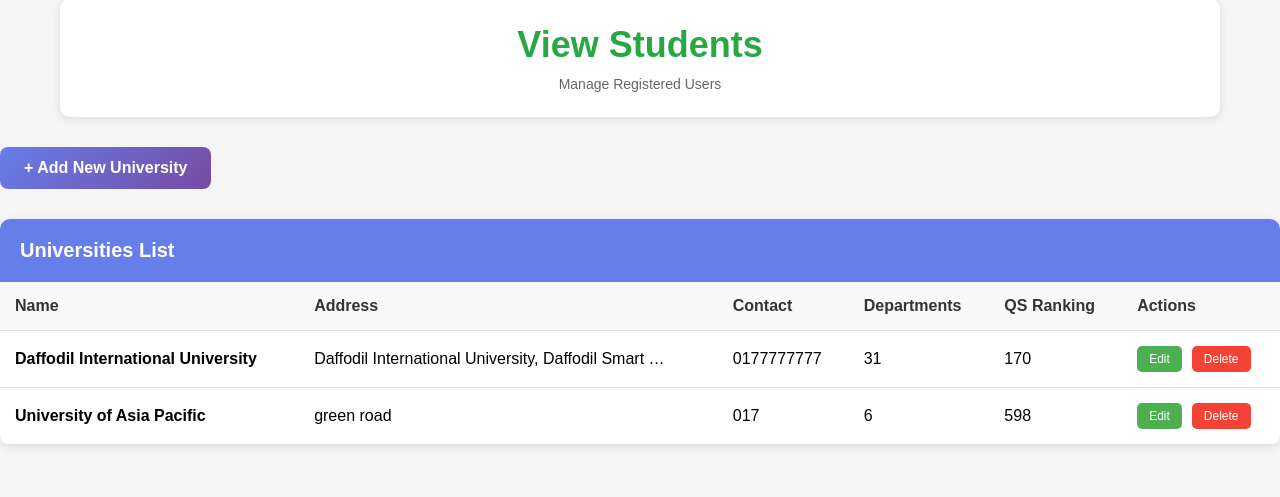
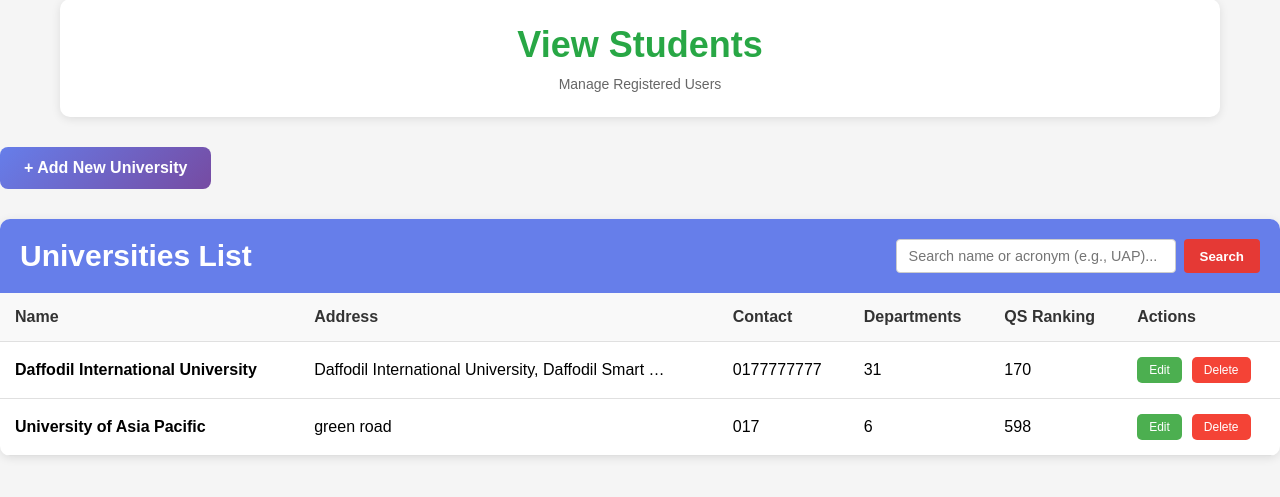
Before and after one commit to sowr0v/UniHub, a Django app: page /dashboard/ in a window 1280 px wide. Shown: the part 243-740 px from the top of the page. Run offline with Django 5.2, Linux system fonts and the light colour scheme; a user stored in the database is signed in; data comes from the database, SQL or seed files in the repository; both versions use the stored data as it was after the commit.

Commit message:
adding admission and events

```diff
--- a/custom_admin/forms.py
+++ b/custom_admin/forms.py
@@ -19,7 +19,8 @@ class UniversityForm(forms.ModelForm):
             'admission_requirements',
             'google_maps_link',
             'website',
-            'credit_system'
+            'credit_system',
+            'short_name',
         ]
 
 
@@ -37,6 +38,7 @@ class UniversityForm(forms.ModelForm):
             'google_maps_link': 'Google Maps Navigation Link',
             'website': 'Official Website',
             'credit_system': 'Credit System',
+            'short_name': 'Short Name / Acronym',
         }
 
 
@@ -109,6 +111,8 @@ class UniversityForm(forms.ModelForm):
             }),
             'credit_system': forms.Select(attrs={'class': 'form-control'
             }),
+            'short_name': forms.TextInput(attrs={'class': 'form-control', 'placeholder': 'e.g., BUET, UAP'
+            }),
 
         }
 
--- a/custom_admin/views.py
+++ b/custom_admin/views.py
@@ -4,6 +4,7 @@ from django.contrib import messages
 from universities.models import University
 from .forms import UniversityForm
 from django.contrib.auth.models import User
+from django.db.models import Q
 
 
 def is_staff_user(user):
@@ -14,6 +15,12 @@ def is_staff_user(user):
 def dashboard(request):
     """Custom admin dashboard"""
     universities = University.objects.all()
+    search_query = request.GET.get('search')
+    if search_query:
+        universities = universities.filter(
+            Q(name__icontains=search_query) |
+            Q(short_name__icontains=search_query)
+        )
     context = {
         'universities': universities,
         'total_universities': universities.count(),
--- a/templates/dashboard.html
+++ b/templates/dashboard.html
@@ -151,7 +151,7 @@
             padding: 40px;
             text-align: center;
             color: #666;
-        }
+
     </style>
 </head>
 <body>
@@ -200,7 +200,26 @@
         </div>
 
         <div class="universities-table">
-            <div class="table-header">Universities List</div>
+            <div class="table-header" style="display: flex; justify-content: space-between; align-items: center; flex-wrap: wrap; gap: 1rem;">
+    <h2>Universities List</h2>
+
+    <!-- PURE HTML SEARCH FORM -->
+    <form method="GET" action="{% url 'custom_admin:dashboard' %}" style="display: flex; gap: 8px; margin: 0;">
+        <input type="text" name="search" value="{{ request.GET.search }}" placeholder="Search name or acronym (e.g., UAP)..."
+               style="padding: 8px 12px; border-radius: 4px; border: 1px solid #ccc; width: 280px; font-size: 0.9rem;">
+
+        <button type="submit" style="background: #e53935; color: white; border: none; padding: 8px 16px; border-radius: 4px; cursor: pointer; font-weight: bold;">
+            Search
+        </button>
+
+        <!-- Clear Button (Only shows if a search is active) -->
+        {% if request.GET.search %}
+            <a href="{% url 'custom_admin:dashboard' %}" style="background: #fff; color: #5a64d8; border: 1px solid #5a64d8; padding: 8px 16px; border-radius: 4px; text-decoration: none; font-weight: bold;">
+                Clear
+            </a>
+        {% endif %}
+    </form>
+</div>
             {% if universities %}
             <table>
                 <thead>
--- a/universities/models.py
+++ b/universities/models.py
@@ -15,6 +15,7 @@ class University(models.Model):
     updated_at = models.DateTimeField(auto_now=True)
     google_maps_link = models.URLField(max_length=500, blank=True, null=True)
     website = models.URLField(max_length=500, blank=True, null=True)
+    short_name = models.CharField(max_length=50, blank=True, null=True, help_text="e.g., BUET,BRACU,NSU,AIUB, UAP")
     CREDIT_CHOICES = [
         ('Open', 'Open Credit'),
         ('Closed', 'Closed Credit'),
@@ -27,3 +28,33 @@ class University(models.Model):
     class Meta:
         verbose_name_plural = "Universities"
         ordering = ['name']
+
+
+class Event(models.Model):
+    # Links this event to a specific university
+    university = models.ForeignKey(University, on_delete=models.CASCADE, related_name='events')
+    title = models.CharField(max_length=200)
+    description = models.TextField()
+    event_date = models.DateTimeField()
+    location = models.CharField(max_length=200, help_text="e.g., Main Auditorium or Zoom Link")
+
+    def __str__(self):
+        return f"{self.title} - {self.university.name}"
+
+    class Meta:
+        ordering = ['event_date']  # Shows the closest events first
+
+
+class Admission(models.Model):
+    # Links this admission cycle to a specific university
+    university = models.ForeignKey(University, on_delete=models.CASCADE, related_name='admissions')
+    degree_level = models.CharField(max_length=100, help_text="e.g., Bachelor's Fall 2026")
+    deadline = models.DateField()
+    apply_link = models.URLField(blank=True, null=True)
+    is_open = models.BooleanField(default=True)
+
+    def __str__(self):
+        return f"{self.university.name} - {self.degree_level}"
+
+    class Meta:
+        ordering = ['deadline']  # Shows the most urgent deadlines first
--- a/universities/urls.py
+++ b/universities/urls.py
@@ -4,4 +4,6 @@ from . import views
 urlpatterns = [
     path('', views.home, name='home'),
     path('university/<int:uni_id>/', views.university_detail, name='university_detail'),
+    path('events/', views.events_list, name='events'),
+    path('admissions/', views.admissions_list, name='admissions'),
 ]
```
Also changed, not shown: templates/admissions.html (added, +38 -0 lines), templates/events.html (added, +32 -0 lines), templates/home.html (+16 -1 lines), universities/views.py (+10 -0 lines), db.sqlite3, universities/migrations/0007_admission_event.py (added), universities/migrations/0008_university_short_name.py (added).
